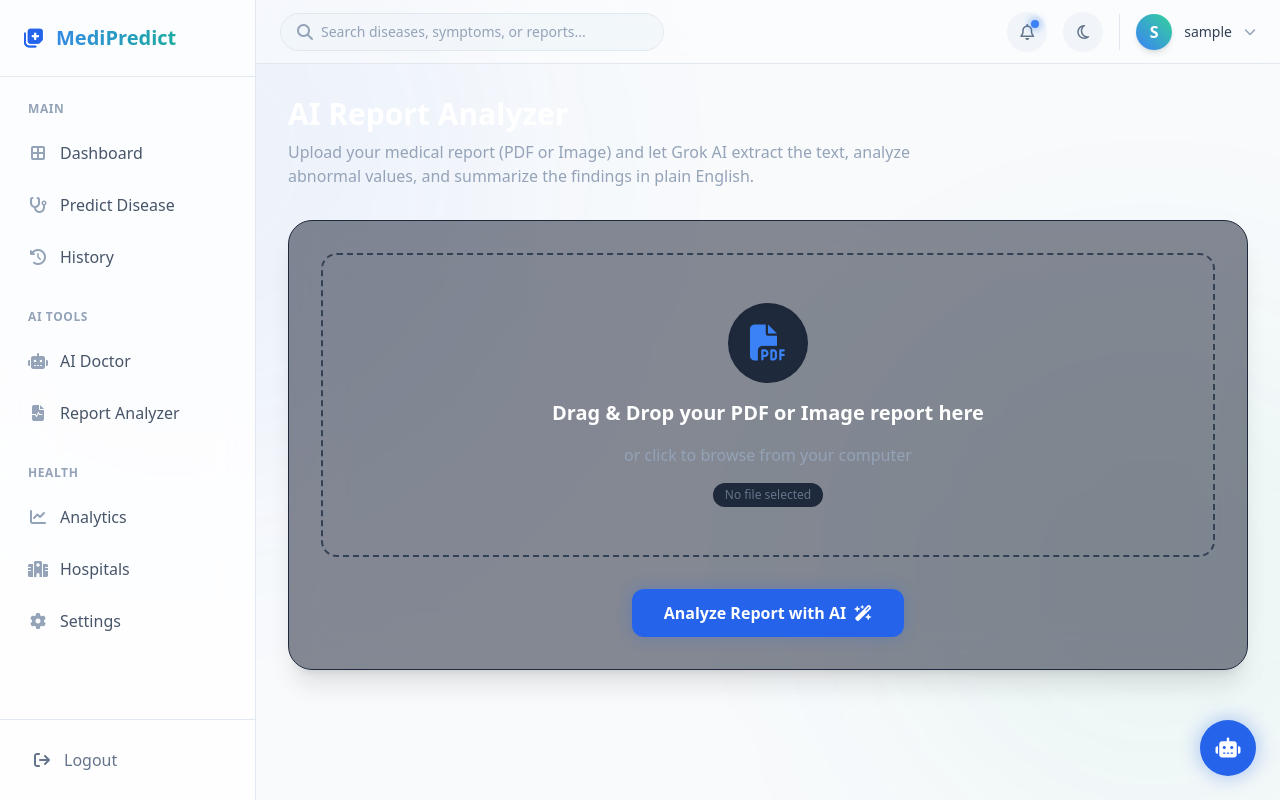
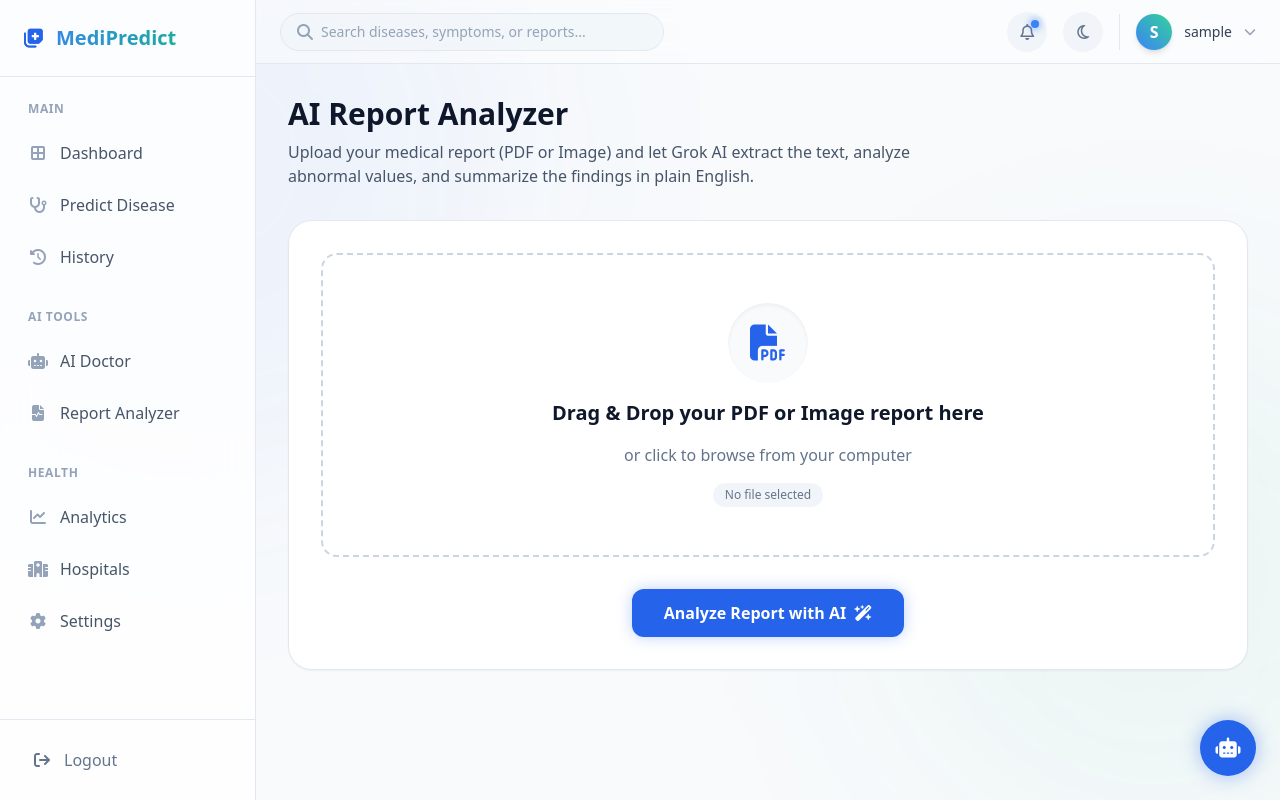
Before and after one commit to manyatagupta/disease-prediction, a Django app: template templates/predictor/report_analyzer.html in a window 1280 px wide. Run offline with Django 5.2, Linux system fonts and the light colour scheme; the template is opened without the code that fills it, so the values that code supplies are empty; the visitor is signed in with stand-in values (Sample User, id 1); some libraries are stand-ins or nearby versions.

Commit message:
Feat: Enhance AI report analyzer UI with theme support

```diff
--- a/templates/predictor/report_analyzer.html
+++ b/templates/predictor/report_analyzer.html
@@ -5,38 +5,38 @@
 {% block dashboard_content %}
 <div class="animate-fade-in-down max-w-5xl mx-auto">
     <div class="mb-8">
-        <h1 class="text-3xl font-bold text-white mb-2">AI Report Analyzer</h1>
-        <p class="text-slate-400 max-w-2xl">Upload your medical report (PDF or Image) and let Grok AI extract the text, analyze abnormal values, and summarize the findings in plain English.</p>
+        <h1 class="text-3xl font-bold text-slate-900 dark:text-white mb-2 transition-colors">AI Report Analyzer</h1>
+        <p class="text-slate-600 dark:text-slate-400 max-w-2xl transition-colors">Upload your medical report (PDF or Image) and let Grok AI extract the text, analyze abnormal values, and summarize the findings in plain English.</p>
     </div>
 
     <div class="grid grid-cols-1 gap-8">
         <!-- Upload Section -->
-        <div class="bg-slate-900/50 backdrop-blur-xl border border-slate-800 rounded-3xl p-8 shadow-xl text-center relative overflow-hidden group">
+        <div class="bg-white dark:bg-slate-900/50 backdrop-blur-xl border border-slate-200 dark:border-slate-800 rounded-3xl p-8 shadow-sm dark:shadow-xl text-center relative overflow-hidden group transition-colors">
             <div class="absolute inset-0 bg-blue-500/5 opacity-0 group-hover:opacity-100 transition-opacity pointer-events-none"></div>
 
             <form id="reportForm" action="{% url 'predictor:analyze_report' %}" method="POST" enctype="multipart/form-data">
                 {% csrf_token %}
 
-                <div class="border-2 border-dashed border-slate-700 hover:border-blue-500 rounded-2xl p-12 transition-colors relative cursor-pointer" id="dropZone">
+                <div class="border-2 border-dashed border-slate-300 dark:border-slate-700 hover:border-blue-500 dark:hover:border-blue-500 rounded-2xl p-12 transition-colors relative cursor-pointer" id="dropZone">
                     <input type="file" name="report_file" id="reportFile" accept=".pdf,image/jpeg,image/png,image/jpg" class="absolute inset-0 w-full h-full opacity-0 cursor-pointer z-10">
 
                     <div class="flex flex-col items-center justify-center space-y-4">
-                        <div class="w-20 h-20 rounded-full bg-slate-800 flex items-center justify-center text-blue-500 text-4xl shadow-inner group-hover:scale-110 transition-transform">
+                        <div class="w-20 h-20 rounded-full bg-slate-50 dark:bg-slate-800 flex items-center justify-center text-blue-600 dark:text-blue-500 text-4xl shadow-inner group-hover:scale-110 transition-all">
                             <i class="fa-solid fa-file-pdf"></i>
                         </div>
-                        <h3 class="text-xl font-semibold text-white">Drag & Drop your PDF or Image report here</h3>
-                        <p class="text-slate-400">or click to browse from your computer</p>
-                        <p class="text-xs font-medium text-slate-500 bg-slate-800 px-3 py-1 rounded-full mt-2" id="fileNameDisplay">No file selected</p>
+                        <h3 class="text-xl font-semibold text-slate-900 dark:text-white transition-colors">Drag & Drop your PDF or Image report here</h3>
+                        <p class="text-slate-500 dark:text-slate-400 transition-colors">or click to browse from your computer</p>
+                        <p class="text-xs font-medium text-slate-500 dark:text-slate-400 bg-slate-100 dark:bg-slate-800 px-3 py-1 rounded-full mt-2 transition-colors" id="fileNameDisplay">No file selected</p>
                     </div>
                 </div>
 
                 <!-- Error Message Container -->
-                <div id="errorAlert" class="hidden mt-6 p-4 rounded-xl bg-red-500/10 border border-red-500/20 text-red-400 text-sm flex items-start gap-3 text-left">
+                <div id="errorAlert" class="hidden mt-6 p-4 rounded-xl bg-red-100 dark:bg-red-500/10 border border-red-200 dark:border-red-500/20 text-red-600 dark:text-red-400 text-sm flex items-start gap-3 text-left transition-colors">
                     <i class="fa-solid fa-triangle-exclamation mt-0.5"></i>
                     <span id="errorText"></span>
                 </div>
 
-                <button type="submit" id="submitBtn" class="mt-8 px-8 py-3 bg-blue-600 hover:bg-blue-500 text-white rounded-xl font-semibold shadow-[0_0_15px_rgba(37,99,235,0.3)] transition-all hover:shadow-[0_0_25px_rgba(37,99,235,0.5)] flex items-center justify-center gap-2 w-full sm:w-auto mx-auto disabled:opacity-50 disabled:cursor-not-allowed">
+                <button type="submit" id="submitBtn" class="mt-8 px-8 py-3 bg-blue-600 hover:bg-blue-500 text-white rounded-xl font-semibold shadow-[0_0_15px_rgba(37,99,235,0.3)] transition-all hover:shadow-[0_0_20px_rgba(37,99,235,0.4)] flex items-center justify-center gap-2 w-full sm:w-auto mx-auto disabled:opacity-50 disabled:cursor-not-allowed">
                     <span>Analyze Report with AI</span>
                     <i class="fa-solid fa-wand-magic-sparkles"></i>
                 </button>
@@ -44,45 +44,45 @@
         </div>
 
         <!-- Loading State -->
-        <div id="resultLoading" class="hidden bg-slate-900/50 backdrop-blur-xl border border-blue-500/30 rounded-3xl p-12 flex flex-col items-center justify-center text-center shadow-[0_0_30px_rgba(37,99,235,0.1)]">
+        <div id="resultLoading" class="hidden bg-white dark:bg-slate-900/50 backdrop-blur-xl border border-blue-200 dark:border-blue-500/30 rounded-3xl p-12 flex flex-col items-center justify-center text-center shadow-[0_0_30px_rgba(37,99,235,0.1)] transition-colors">
             <div class="relative w-24 h-24 mb-8">
-                <div class="absolute inset-0 border-4 border-slate-800 rounded-full"></div>
+                <div class="absolute inset-0 border-4 border-slate-100 dark:border-slate-800 rounded-full transition-colors"></div>
                 <div class="absolute inset-0 border-4 border-blue-500 rounded-full border-t-transparent animate-spin"></div>
-                <div class="absolute inset-0 flex items-center justify-center text-blue-400 text-2xl">
+                <div class="absolute inset-0 flex items-center justify-center text-blue-600 dark:text-blue-400 text-2xl">
                     <i class="fa-solid fa-microscope animate-pulse"></i>
                 </div>
             </div>
-            <h3 class="text-2xl font-bold text-white mb-2">Extracting & Analyzing...</h3>
-            <p class="text-blue-400">Grok AI is reading your medical report.</p>
+            <h3 class="text-2xl font-bold text-slate-900 dark:text-white mb-2 transition-colors">Extracting & Analyzing...</h3>
+            <p class="text-blue-600 dark:text-blue-400 transition-colors">Grok AI is reading your medical report.</p>
         </div>
 
         <!-- Results Section -->
-        <div id="resultData" class="hidden bg-slate-900/50 backdrop-blur-xl border border-slate-800 rounded-3xl p-8 shadow-2xl relative overflow-hidden">
-            <div class="absolute top-0 right-0 w-64 h-64 bg-emerald-500/10 rounded-full blur-3xl -mr-20 -mt-20 pointer-events-none"></div>
+        <div id="resultData" class="hidden bg-white dark:bg-slate-900/50 backdrop-blur-xl border border-slate-200 dark:border-slate-800 rounded-3xl p-8 shadow-md dark:shadow-2xl relative overflow-hidden transition-colors">
+            <div class="absolute top-0 right-0 w-64 h-64 bg-emerald-500/5 dark:bg-emerald-500/10 rounded-full blur-3xl -mr-20 -mt-20 pointer-events-none transition-colors"></div>
 
             <div class="relative z-10">
-                <div class="flex items-center gap-4 mb-8 border-b border-slate-800 pb-6">
-                    <div class="w-16 h-16 rounded-2xl bg-emerald-500/20 border border-emerald-500/30 flex items-center justify-center text-emerald-400 text-3xl shadow-inner">
+                <div class="flex items-center gap-4 mb-8 border-b border-slate-200 dark:border-slate-800 pb-6 transition-colors">
+                    <div class="w-16 h-16 rounded-2xl bg-emerald-100 dark:bg-emerald-500/20 border border-emerald-200 dark:border-emerald-500/30 flex items-center justify-center text-emerald-600 dark:text-emerald-400 text-3xl shadow-inner transition-colors">
                         <i class="fa-solid fa-check-double"></i>
                     </div>
                     <div>
-                        <h2 class="text-3xl font-extrabold text-white mb-1">AI Analysis Complete</h2>
-                        <p class="text-slate-400 font-medium text-sm flex items-center gap-2">
-                            <span class="px-2 py-0.5 rounded bg-blue-500/20 text-blue-400 border border-blue-500/20">Powered by Grok</span>
+                        <h2 class="text-3xl font-extrabold text-slate-900 dark:text-white mb-1 transition-colors">AI Analysis Complete</h2>
+                        <p class="text-slate-500 dark:text-slate-400 font-medium text-sm flex items-center gap-2 transition-colors">
+                            <span class="px-2 py-0.5 rounded bg-blue-100 dark:bg-blue-500/20 text-blue-700 dark:text-blue-400 border border-blue-200 dark:border-blue-500/20 transition-colors">Powered by Grok</span>
                         </p>
                     </div>
                 </div>
 
-                <div class="prose prose-invert prose-blue max-w-none text-slate-300 leading-relaxed markdown-body" id="resContent">
+                <div class="prose prose-slate dark:prose-invert prose-blue max-w-none text-slate-700 dark:text-slate-300 leading-relaxed markdown-body transition-colors" id="resContent">
                     <!-- Markdown content goes here -->
                 </div>
 
                 <!-- Disclaimer -->
-                <div class="mt-10 p-5 rounded-2xl bg-amber-500/10 border border-amber-500/20 flex items-start gap-3">
-                    <i class="fa-solid fa-circle-info text-amber-400 mt-1 text-lg"></i>
+                <div class="mt-10 p-5 rounded-2xl bg-amber-50 dark:bg-amber-500/10 border border-amber-200 dark:border-amber-500/20 flex items-start gap-3 transition-colors">
+                    <i class="fa-solid fa-circle-info text-amber-500 dark:text-amber-400 mt-1 text-lg"></i>
                     <div>
-                        <h4 class="text-amber-400 font-bold mb-1">Disclaimer</h4>
-                        <p class="text-amber-200/80 text-sm leading-relaxed">
+                        <h4 class="text-amber-700 dark:text-amber-400 font-bold mb-1 transition-colors">Disclaimer</h4>
+                        <p class="text-amber-900 dark:text-amber-200/80 text-sm leading-relaxed transition-colors">
                             This analysis was generated by Artificial Intelligence and should NOT be used as a substitute for professional medical advice, diagnosis, or treatment. Always consult with your physician or other qualified healthcare provider with any questions you may have regarding a medical condition.
                         </p>
                     </div>
@@ -104,14 +104,14 @@ document.addEventListener("DOMContentLoaded", function() {
     reportFile.addEventListener('change', function(e) {
         if (this.files && this.files.length > 0) {
             fileNameDisplay.textContent = this.files[0].name;
-            fileNameDisplay.classList.remove('text-slate-500', 'bg-slate-800');
-            fileNameDisplay.classList.add('text-blue-400', 'bg-blue-500/20', 'border', 'border-blue-500/30');
-            dropZone.classList.add('border-blue-500', 'bg-blue-500/5');
+            fileNameDisplay.classList.remove('text-slate-500', 'dark:text-slate-400', 'bg-slate-100', 'dark:bg-slate-800');
+            fileNameDisplay.classList.add('text-blue-700', 'dark:text-blue-400', 'bg-blue-100', 'dark:bg-blue-500/20', 'border', 'border-blue-200', 'dark:border-blue-500/30');
+            dropZone.classList.add('border-blue-500', 'bg-blue-50', 'dark:bg-blue-500/5');
         } else {
             fileNameDisplay.textContent = 'No file selected';
-            fileNameDisplay.classList.add('text-slate-500', 'bg-slate-800');
-            fileNameDisplay.classList.remove('text-blue-400', 'bg-blue-500/20', 'border', 'border-blue-500/30');
-            dropZone.classList.remove('border-blue-500', 'bg-blue-500/5');
+            fileNameDisplay.classList.add('text-slate-500', 'dark:text-slate-400', 'bg-slate-100', 'dark:bg-slate-800');
+            fileNameDisplay.classList.remove('text-blue-700', 'dark:text-blue-400', 'bg-blue-100', 'dark:bg-blue-500/20', 'border', 'border-blue-200', 'dark:border-blue-500/30');
+            dropZone.classList.remove('border-blue-500', 'bg-blue-50', 'dark:bg-blue-500/5');
         }
     });
 
@@ -160,7 +160,7 @@ document.addEventListener("DOMContentLoaded", function() {
                     .replace(/- (.*?)<br>/g, '<li>$1</li>')
                     .replace(/<li>/g, '<ul class="list-disc pl-5 mb-4"><li>')
                     .replace(/<\/li><br>/g, '</li></ul>')
-                    .replace(/### (.*?)<br>/g, '<h3 class="text-xl font-bold text-white mt-6 mb-3">$1</h3>');
+                    .replace(/### (.*?)<br>/g, '<h3 class="text-xl font-bold text-slate-900 dark:text-white mt-6 mb-3 transition-colors">$1</h3>');
 
                 // Clean up nested lists hack
                 formattedText = formattedText.replace(/<\/ul><ul class="list-disc pl-5 mb-4">/g, '');
```
